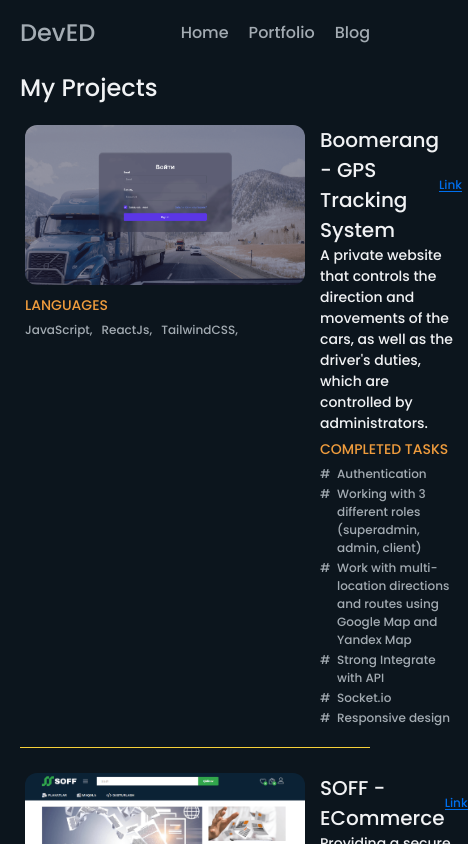
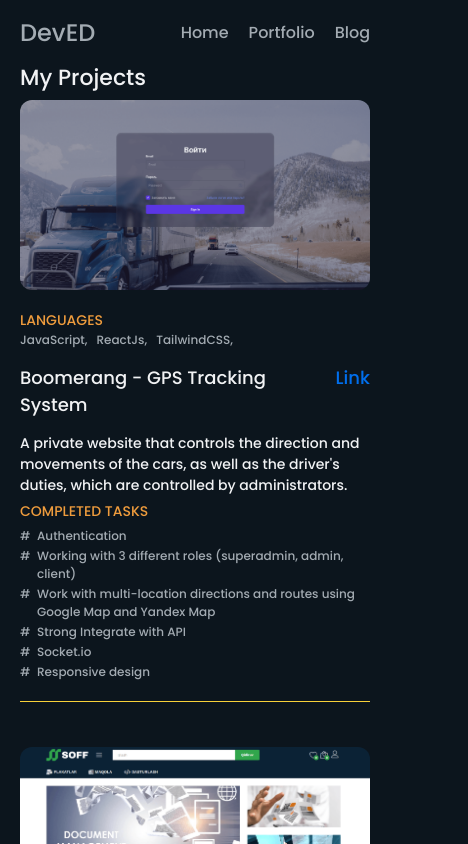
Before and after one commit to lazywk/rezume, a React (Create React App) app: page /portfolio in a window 390 px wide. Shown: the top 844 px of the page, 468 px wide, since content can reach past the window. Built offline with nearby package versions, Linux system fonts and the light colour scheme.

Commit message:
portfolio responsive

```diff
--- a/src/components/elements/portfolio-card.js
+++ b/src/components/elements/portfolio-card.js
@@ -7,18 +7,20 @@ export default function PortfolioCard({ item }) {
                 <a target='blank' href={item.url}>
                     <img src={item.img} className='' alt={item.name} />
                 </a>
-                <p className='portfolio-card-task-title portfolio-card-lang-title'>Languages</p>
-                <div className='portfolio-card-task-list portfolio-card-lang-list'>
-                    {
-                        item.langs.map(el => <p className='portfolio-card-task-item portfolio-card-lang-item' key={el}>{el},</p>)
-                    }
+                <div>
+                    <p className='portfolio-card-task-title portfolio-card-lang-title'>Languages</p>
+                    <div className='portfolio-card-task-list portfolio-card-lang-list'>
+                        {
+                            item.langs.map(el => <p className='portfolio-card-task-item portfolio-card-lang-item' key={el}>{el},</p>)
+                        }
+                    </div>
                 </div>
             </div>
             <div className='portfolio-content'>
                 <div className='portfolio-card-header'>
                     <h3 className='portfolio-card-title'>
                         {item.name}</h3>
-                    <a target='blank' className='portfolioo-card-url' href={item.url}>Link</a>
+                    <a target='blank' className='portfolio-card-url' href={item.url}>Link</a>
                 </div>
                 <p className='portfolio-desc'>{item.description}</p>
                 <p className='portfolio-card-task-title'>Completed tasks</p>
--- a/src/scss/_portfolio.scss
+++ b/src/scss/_portfolio.scss
@@ -1,3 +1,7 @@
+.portfolio {
+    padding-bottom: 50px;
+}
+
 .portfolio-title {
     color: #F1F2F4;
     font-size: 24px;
@@ -18,7 +22,7 @@
     display: flex;
     gap: 15px;
     border-bottom: 1px solid #F7D039;
-    padding: 5px 5px 20px;
+    padding: 5px 0px 20px;
 }
 
 .portfolio-card-img {
@@ -43,7 +47,7 @@
 
 .portfolio-card-header {
     display: flex;
-    align-items: center;
+    align-items: flex-start;
     justify-content: space-between;
 }
 
@@ -55,11 +59,9 @@
     font-weight: 500;
 }
 
-.portfolioo-card-url {
+.portfolio-card-url {
     color: #006fee;
-    font-size: 12px;
-    line-height: 13px;
-    border-bottom: 1px solid #006fee;
+    font-size: 18px;
 }
 
 .portfolio-desc {
@@ -121,3 +123,69 @@
         display: none;
     }
 }
+
+@media only screen and (max-width: 576px) {
+
+    .portfolio-title {
+        font-size: 22px;
+        line-height: 25px;
+        margin-bottom: 5px;
+    }
+
+    .portfolio-card {
+        flex-direction: column;
+    }
+
+    .portfolio-card-img {
+        display: flex;
+        flex-direction: row;
+        gap: 20px;
+    }
+
+    .portfolio-card-lang-title {
+        margin: 0;
+        margin-bottom: 8px;
+    }
+
+    .portfolio-card-header {
+        margin-bottom: 15px;
+    }
+
+    .portfolio-card-title {
+        font-size: 18px;
+    }
+}
+
+@media only screen and (max-width: 425px) {
+
+    .portfolio-card {
+        margin-bottom: 20px;
+    }
+
+    .portfolio-card-img {
+        display: flex;
+        flex-direction: column;
+        gap: 20px;
+        max-width: 100%;
+
+        a {
+            img {
+                width: 100%;
+                height: 190px;
+            }
+        }
+    }
+
+    .portfolio-card-lang-title {
+        margin: 0;
+        margin-bottom: 0px;
+    }
+
+    .portfolio-card-header {
+        margin-bottom: 15px;
+    }
+
+    .portfolio-card-title {
+        font-size: 18px;
+    }
+}
```
